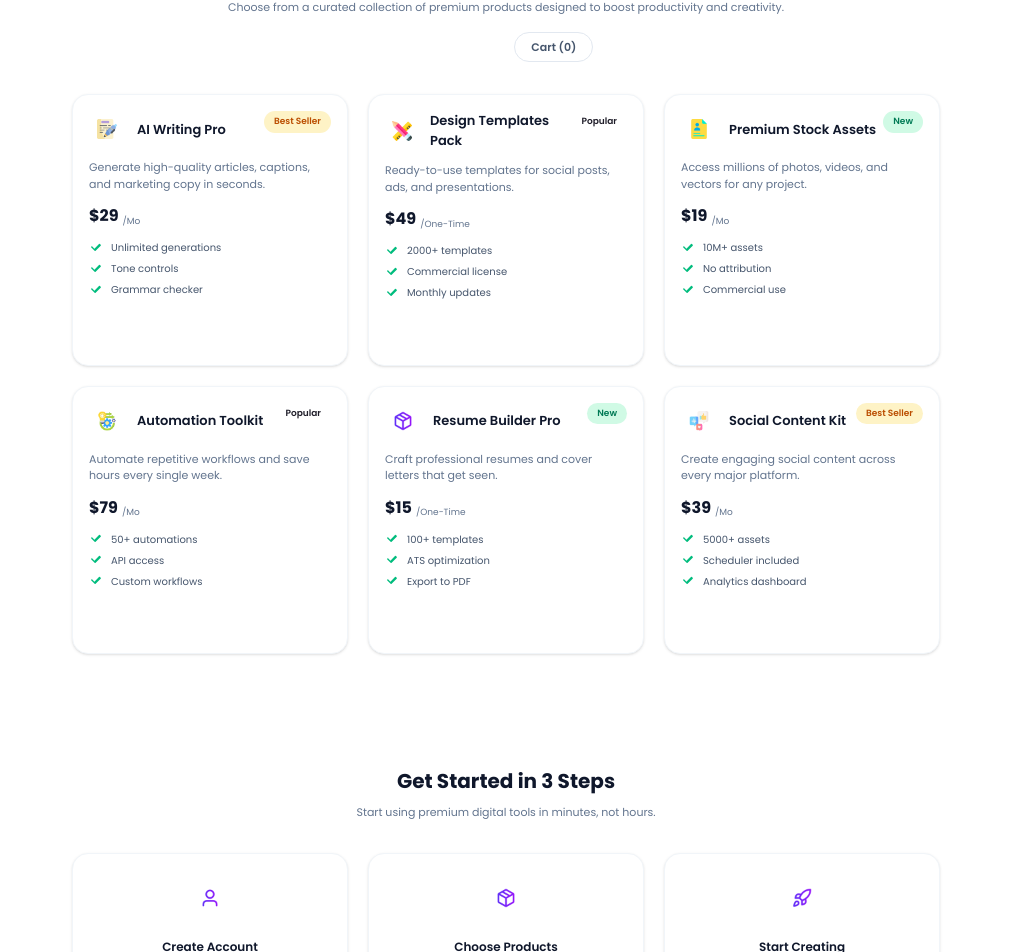
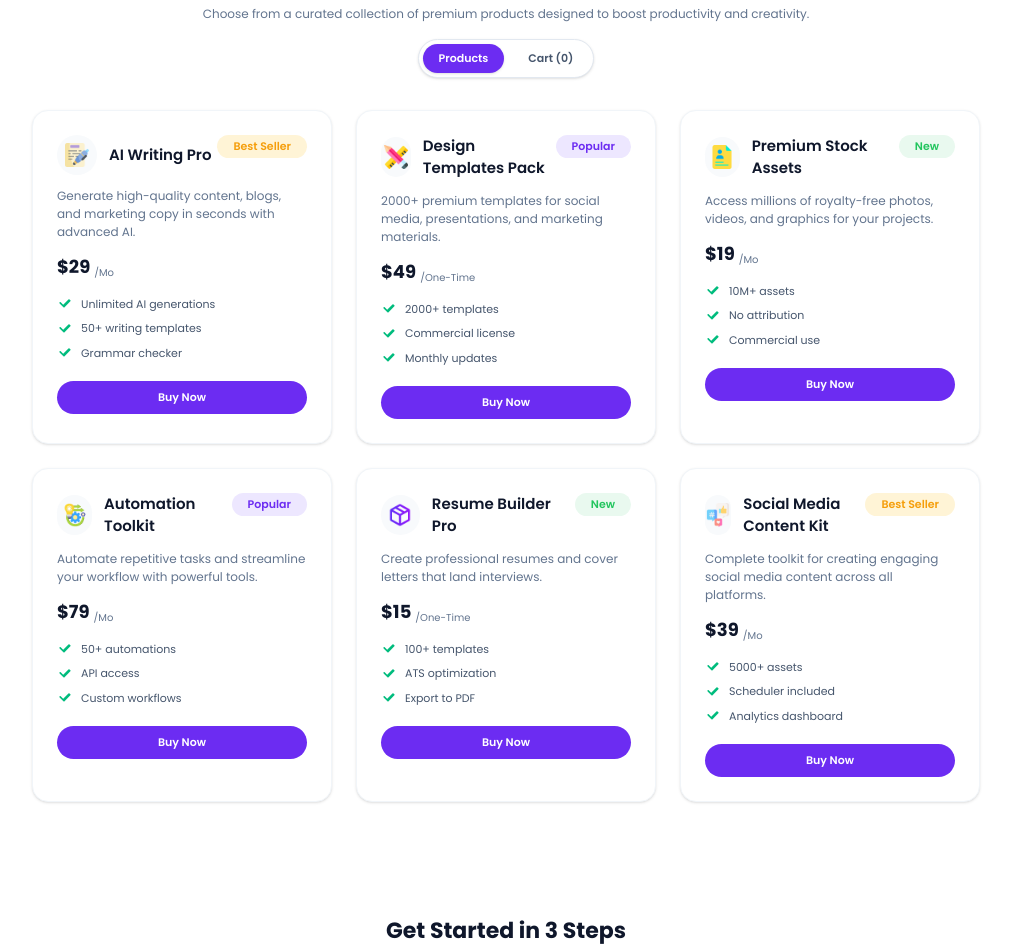
Before and after one commit to TOMAL5085/ASSIGNMENT-006, a React (Vite) app: page / in a window 1280 px wide. Shown: the part 869-1821 px from the top of the page, without its empty margins (134-1145 px from the left). Built offline with nearby package versions, Linux system fonts and the light colour scheme.

Commit message:
v3 of the website

```diff
--- a/src/App.jsx
+++ b/src/App.jsx
@@ -83,9 +83,9 @@ const pricingPlans = [
 ]
 
 const tagStyles = {
-  popular: 'bg-brand-100 text-brand-700',
-  new: 'bg-emerald-100 text-emerald-700',
-  'best seller': 'bg-amber-100 text-amber-700',
+  popular: 'bg-[#ede7ff] text-[#6c2cf2]',
+  new: 'bg-[#e9f9ef] text-[#22c55e]',
+  'best seller': 'bg-[#fff4d6] text-[#f59e0b]',
 }
 
 function formatPeriod(period) {
@@ -256,31 +256,32 @@ function App() {
         </div>
       </section>
 
-      <section id="products" className="mx-auto max-w-[900px] px-4 py-14">
+      <section id="products" className="mx-auto max-w-[980px] px-4 py-14">
         <div className="text-center">
-          <h2 className="text-[20px] font-bold text-slate-900">
+          <h2 className="text-[24px] font-bold text-slate-900">
             Premium Digital Tools
           </h2>
-          <p className="mt-2 text-[11px] text-slate-500">
+          <p className="mt-2 text-[12px] text-slate-500">
             Choose from a curated collection of premium products designed to
             boost productivity and creativity.
           </p>
-          <div className="mt-4 flex items-center justify-center gap-3">
+          <div className="mt-4 flex items-center justify-center">
+            <div className="flex items-center gap-2 rounded-full border border-slate-200 bg-white px-1 py-1 shadow-sm">
               <button
-              className={`inline-flex items-center rounded-full border px-4 py-1.5 text-[11px] font-semibold transition ${
+                className={`rounded-full px-4 py-1.5 text-[11px] font-semibold transition ${
                   activeTab === 'products'
-                  ? 'border-transparent bg-brand-600 text-white hover:bg-brand-700'
-                  : 'border-slate-200 bg-white text-slate-600 hover:text-slate-900'
+                    ? 'bg-[#6c2cf2] text-white shadow'
+                    : 'text-slate-600 hover:text-slate-900'
                 }`}
                 onClick={() => setActiveTab('products')}
               >
                 Products
               </button>
               <button
-              className={`inline-flex items-center rounded-full border px-4 py-1.5 text-[11px] font-semibold transition ${
+                className={`rounded-full px-4 py-1.5 text-[11px] font-semibold transition ${
                   activeTab === 'cart'
-                  ? 'border-transparent bg-brand-600 text-white hover:bg-brand-700'
-                  : 'border-slate-200 bg-white text-slate-600 hover:text-slate-900'
+                    ? 'bg-[#6c2cf2] text-white shadow'
+                    : 'text-slate-600 hover:text-slate-900'
                 }`}
                 onClick={() => setActiveTab('cart')}
               >
@@ -288,49 +289,50 @@ function App() {
               </button>
             </div>
           </div>
+        </div>
 
         {activeTab === 'products' ? (
-          <div className="mt-8 grid gap-5 md:grid-cols-2 lg:grid-cols-3">
+          <div className="mt-8 grid gap-6 md:grid-cols-2 lg:grid-cols-3">
             {products.map((product) => {
               const inCart = cart.some((item) => item.id === product.id)
               return (
                 <div
                   key={product.id}
-                  className="rounded-2xl border border-slate-100 bg-white p-4 shadow-sm"
+                  className="rounded-2xl border border-slate-100 bg-white p-6 shadow-sm"
                 >
                   <div className="flex items-start justify-between">
                     <div className="flex items-center gap-3">
-                      <div className="flex h-9 w-9 items-center justify-center rounded-full bg-brand-50">
-                        <img src={product.icon} alt="" className="h-5 w-5" />
+                      <div className="flex h-10 w-10 items-center justify-center rounded-full bg-slate-50">
+                        <img src={product.icon} alt="" className="h-6 w-6" />
                       </div>
-                      <h3 className="text-[13px] font-semibold text-slate-900">
+                      <h3 className="text-[15px] font-semibold text-slate-900">
                         {product.name}
                       </h3>
                     </div>
                     <span
-                      className={`rounded-full px-2.5 py-1 text-[9px] font-semibold capitalize ${
+                      className={`rounded-full px-4 py-1.5 text-[11px] font-semibold leading-none whitespace-nowrap ${
                         tagStyles[product.tagType] || 'bg-slate-100 text-slate-600'
                       }`}
                     >
                       {product.tag}
                     </span>
                   </div>
-                  <p className="mt-3 text-[11px] text-slate-500">
+                  <p className="mt-3 text-[12px] text-slate-500">
                     {product.description}
                   </p>
                   <div className="mt-3 flex items-end gap-1 text-slate-900">
-                    <span className="text-[16px] font-bold">
+                    <span className="text-[18px] font-bold">
                       ${product.price}
                     </span>
-                    <span className="text-[9px] text-slate-500">
+                    <span className="text-[10px] text-slate-500">
                       /{formatPeriod(product.period)}
                     </span>
                   </div>
-                  <ul className="mt-3 space-y-1.5 text-[10px] text-slate-600">
+                  <ul className="mt-4 space-y-2 text-[11px] text-slate-600">
                     {product.features.map((feature) => (
                       <li key={feature} className="flex items-center gap-2">
                         <svg
-                          className="h-3.5 w-3.5 text-emerald-500"
+                          className="h-4 w-4 text-emerald-500"
                           viewBox="0 0 20 20"
                           fill="currentColor"
                           aria-hidden="true"
@@ -342,10 +344,10 @@ function App() {
                     ))}
                   </ul>
                   <button
-                    className={`mt-4 inline-flex w-full items-center justify-center rounded-full px-4 py-2 text-[11px] font-semibold transition ${
+                    className={`mt-5 inline-flex w-full items-center justify-center rounded-full px-4 py-2 text-[11px] font-semibold transition ${
                       inCart
-                        ? 'border border-brand-500 text-brand-600'
-                        : 'bg-brand-600 text-white hover:bg-brand-700'
+                        ? 'border border-[#6c2cf2] text-[#6c2cf2]'
+                        : 'bg-[#6c2cf2] text-white hover:bg-[#5b22d0]'
                     }`}
                     onClick={() => handleAdd(product)}
                   >
@@ -356,7 +358,7 @@ function App() {
             })}
           </div>
         ) : (
-          <div className="mx-auto mt-8 max-w-[680px] rounded-3xl border border-slate-100 bg-white p-6 shadow-sm">
+          <div className="mx-auto mt-8 max-w-[760px] rounded-3xl border border-slate-100 bg-white p-6 shadow-sm">
             <div className="flex items-center justify-between">
               <h3 className="text-[13px] font-semibold text-slate-900">Your Cart</h3>
               <span className="text-[11px] text-slate-500">
@@ -373,7 +375,7 @@ function App() {
                 {cart.map((item) => (
                   <div
                     key={item.id}
-                    className="flex flex-wrap items-center justify-between gap-4 rounded-2xl border border-slate-100 bg-slate-50 p-4"
+                    className="flex flex-wrap items-center justify-between gap-4 rounded-2xl border border-slate-100 bg-slate-50 px-4 py-3"
                   >
                     <div className="flex items-center gap-3">
                       <div className="flex h-9 w-9 items-center justify-center rounded-full bg-white">
@@ -399,15 +401,15 @@ function App() {
               </div>
             )}
 
-            <div className="mt-5 flex flex-wrap items-center justify-between gap-4 border-t border-slate-100 pt-4">
-              <div>
-                <p className="text-[11px] text-slate-500">Total</p>
-                <p className="text-[16px] font-bold text-slate-900">
+            <div className="mt-5 border-t border-slate-100 pt-4">
+              <div className="flex items-center justify-between text-[11px] text-slate-500">
+                <span>Total:</span>
+                <span className="text-[14px] font-semibold text-slate-900">
                   ${total}
-                </p>
+                </span>
               </div>
               <button
-                className="inline-flex w-full items-center justify-center rounded-full bg-brand-600 px-6 py-2 text-[11px] font-semibold text-white hover:bg-brand-700 sm:w-auto"
+                className="mt-4 inline-flex w-full items-center justify-center rounded-full bg-[#6c2cf2] px-6 py-2 text-[11px] font-semibold text-white hover:bg-[#5b22d0]"
                 onClick={handleCheckout}
               >
                 Proceed to Checkout
@@ -418,29 +420,29 @@ function App() {
       </section>
 
       <section id="features" className="bg-white py-14">
-        <div className="mx-auto max-w-[900px] px-4 text-center">
-          <h2 className="text-[20px] font-bold text-slate-900">
+        <div className="mx-auto max-w-[980px] px-4 text-center">
+          <h2 className="text-[22px] font-bold text-slate-900">
             Get Started in 3 Steps
           </h2>
-          <p className="mt-2 text-[11px] text-slate-500">
+          <p className="mt-2 text-[12px] text-slate-500">
             Start using premium digital tools in minutes, not hours.
           </p>
-          <div className="mt-8 grid gap-5 md:grid-cols-3">
+          <div className="mt-8 grid gap-6 md:grid-cols-3">
             {steps.map((step) => (
               <div
                 key={step.step}
-                className="relative rounded-2xl border border-slate-100 bg-white p-5 text-center shadow-sm"
+                className="relative rounded-2xl border border-slate-100 bg-white px-6 py-8 text-center shadow-sm"
               >
-                <span className="absolute right-4 top-4 flex h-6 w-6 items-center justify-center rounded-full bg-brand-600 text-[9px] font-semibold text-white">
+                <span className="absolute right-4 top-4 flex h-7 w-7 items-center justify-center rounded-full bg-[#6c2cf2] text-[10px] font-semibold text-white">
                   {step.step}
                 </span>
-                <div className="mx-auto flex h-12 w-12 items-center justify-center rounded-full bg-brand-50">
-                  <img src={step.icon} alt="" className="h-5 w-5" />
+                <div className="mx-auto flex h-14 w-14 items-center justify-center rounded-full bg-[#efe9ff]">
+                  <img src={step.icon} alt="" className="h-6 w-6" />
                 </div>
-                <h3 className="mt-4 text-[12px] font-semibold text-slate-900">
+                <h3 className="mt-4 text-[13px] font-semibold text-slate-900">
                   {step.title}
                 </h3>
-                <p className="mt-2 text-[11px] text-slate-500">
+                <p className="mt-2 text-[11px] leading-5 text-slate-500">
                   {step.description}
                 </p>
               </div>
--- a/src/data/products.json
+++ b/src/data/products.json
@@ -2,18 +2,18 @@
   {
     "id": 1,
     "name": "AI Writing Pro",
-    "description": "Generate high-quality articles, captions, and marketing copy in seconds.",
+    "description": "Generate high-quality content, blogs, and marketing copy in seconds with advanced AI.",
     "price": 29,
     "period": "monthly",
     "tag": "Best Seller",
     "tagType": "best seller",
-    "features": ["Unlimited generations", "Tone controls", "Grammar checker"],
+    "features": ["Unlimited AI generations", "50+ writing templates", "Grammar checker"],
     "icon": "writing"
   },
   {
     "id": 2,
     "name": "Design Templates Pack",
-    "description": "Ready-to-use templates for social posts, ads, and presentations.",
+    "description": "2000+ premium templates for social media, presentations, and marketing materials.",
     "price": 49,
     "period": "one-time",
     "tag": "Popular",
@@ -24,7 +24,7 @@
   {
     "id": 3,
     "name": "Premium Stock Assets",
-    "description": "Access millions of photos, videos, and vectors for any project.",
+    "description": "Access millions of royalty-free photos, videos, and graphics for your projects.",
     "price": 19,
     "period": "monthly",
     "tag": "New",
@@ -35,7 +35,7 @@
   {
     "id": 4,
     "name": "Automation Toolkit",
-    "description": "Automate repetitive workflows and save hours every single week.",
+    "description": "Automate repetitive tasks and streamline your workflow with powerful tools.",
     "price": 79,
     "period": "monthly",
     "tag": "Popular",
@@ -46,7 +46,7 @@
   {
     "id": 5,
     "name": "Resume Builder Pro",
-    "description": "Craft professional resumes and cover letters that get seen.",
+    "description": "Create professional resumes and cover letters that land interviews.",
     "price": 15,
     "period": "one-time",
     "tag": "New",
@@ -56,8 +56,8 @@
   },
   {
     "id": 6,
-    "name": "Social Content Kit",
-    "description": "Create engaging social content across every major platform.",
+    "name": "Social Media Content Kit",
+    "description": "Complete toolkit for creating engaging social media content across all platforms.",
     "price": 39,
     "period": "monthly",
     "tag": "Best Seller",
```
Lines whose indentation alone changed are shown as unchanged.
